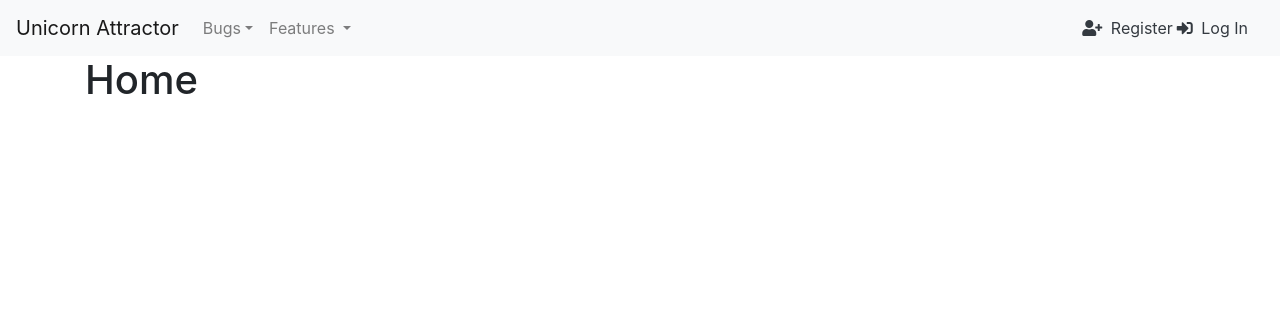
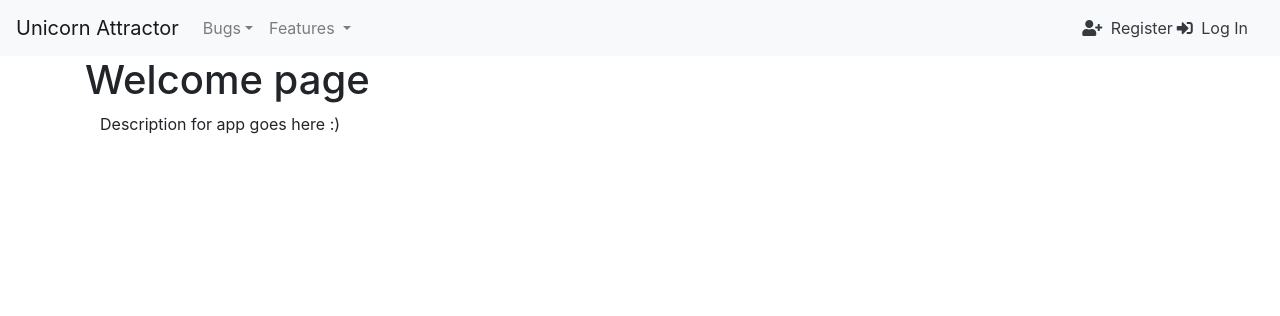
Before and after one commit to toderas/Issue-Tracker, a Django app: template accounts/templates/index.html in a window 1280 px wide. Shown: the top 316 px of the page. Run offline with Django 3.2, Linux system fonts and the light colour scheme; the template is opened without the code that fills it, so the values that code supplies are empty; some libraries are stand-ins or nearby versions.

Commit message:
settings and basic template in place for app's main page (welcome page)

```diff
--- a/accounts/templates/index.html
+++ b/accounts/templates/index.html
@@ -2,4 +2,10 @@
 
 {% block page_title %} Home Page {% endblock %}
 
-{% block page_heading %} Home {% endblock %}
+{% block page_heading %} Welcome page {% endblock %}
+
+{% block content %}
+<div class="container">
+    <span>Description for app goes here :)</span>
+</div>
+{% endblock %}
```
